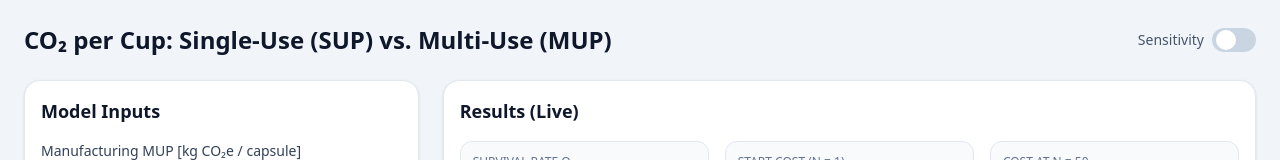
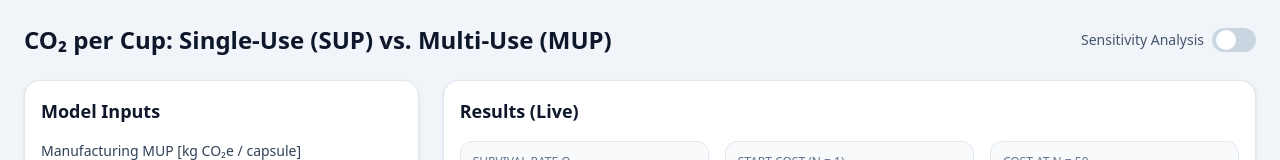
Before and after one commit to Mvxlzz/mup-dashboard, a React (Vite) app: page / in a window 1280 px wide. Shown: the top 160 px of the page. Built offline with nearby package versions, Linux system fonts and the light colour scheme.

Commit message:
new name for button

```diff
--- a/src/App.jsx
+++ b/src/App.jsx
@@ -187,7 +187,7 @@ export default function App() {
 
         {/* Sensitivity toggle */}
         <div className="ml-auto flex items-center gap-2">
-          <span className="text-sm text-slate-600">Sensitivity</span>
+          <span className="text-sm text-slate-600">Sensitivity Analysis</span>
           <button
             onClick={() => setShowSensitivity((v) => !v)}
             className={`relative inline-flex h-6 w-11 items-center rounded-full transition ${
```
